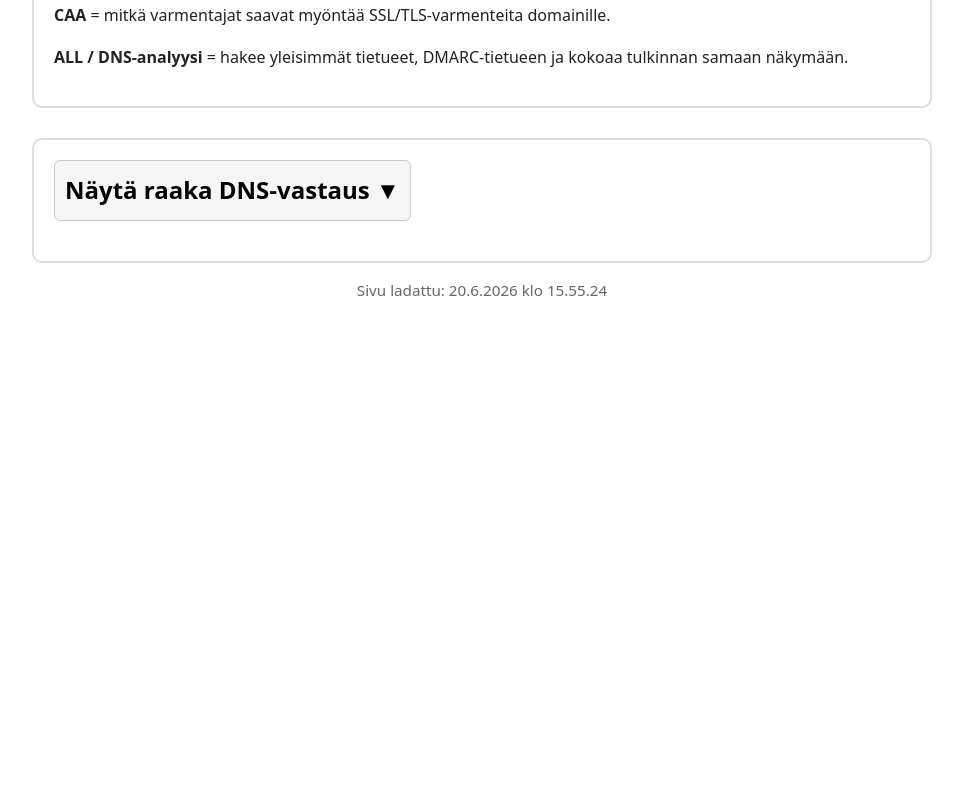
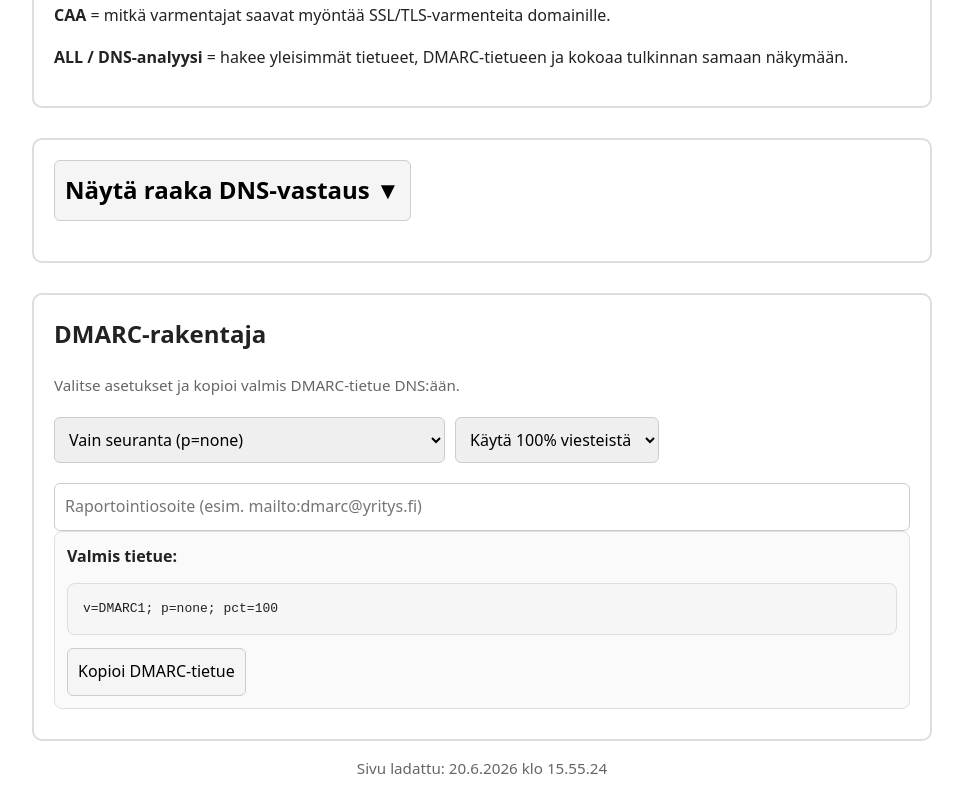
Before and after one commit to p15272/dnsone, a plain HTML site: page index.html in a window 1280 px wide. Shown: the part 866-1678 px from the top of the page, without its empty margins (158-1121 px from the left). Before the commit the page ends 1253 px from the top, so only its background shows below. Drawn offline with Linux system fonts and the light colour scheme.

Commit message:
dmarc builder

```diff
--- a/index.html
+++ b/index.html
@@ -314,6 +314,37 @@
         <h2><button id="toggleRawDns" type="button">Näytä raaka DNS-vastaus ▼</button></h2>
         <pre id="rawJson" hidden>Ei hakua vielä.</pre>
     </div>
+
+
+    <div class="box">
+        <h2>DMARC-rakentaja</h2>
+        <p class="small">Valitse asetukset ja kopioi valmis DMARC-tietue DNS:ään.</p>
+
+        <div class="form-row">
+            <select id="dmarcPolicy">
+                <option value="none">Vain seuranta (p=none)</option>
+                <option value="quarantine">Epäilyttävät viestit roskapostiin (p=quarantine)</option>
+                <option value="reject">Hylkää epäilyttävät viestit (p=reject)</option>
+            </select>
+
+            <select id="dmarcPct">
+                <option value="100">Käytä 100% viesteistä</option>
+                <option value="50">Käytä 50% viesteistä</option>
+                <option value="25">Käytä 25% viesteistä</option>
+            </select>
+        </div>
+
+        <div class="form-row">
+            <input id="dmarcRua" type="text" placeholder="Raportointiosoite (esim. mailto:dmarc@yritys.fi)">
+        </div>
+
+        <div class="record">
+            <strong>Valmis tietue:</strong>
+            <pre id="dmarcOutput">v=DMARC1; p=none; pct=100</pre>
+            <button id="copyDmarcButton" type="button">Kopioi DMARC-tietue</button>
+        </div>
+    </div>
+
 
     <p id="time" class="small"></p>
 
@@ -829,7 +860,35 @@
                     : "Piilota raaka DNS-vastaus ▲";
         });
 
-document.getElementById("time").textContent =
+
+        function updateDmarcBuilder() {
+            const policy = document.getElementById("dmarcPolicy").value;
+            const pct = document.getElementById("dmarcPct").value;
+            const rua = document.getElementById("dmarcRua").value.trim();
+
+            let record = `v=DMARC1; p=${policy}; pct=${pct}`;
+
+            if (rua) {
+                record += `; rua=${rua}`;
+            }
+
+            document.getElementById("dmarcOutput").textContent = record;
+        }
+
+        document.getElementById("dmarcPolicy").addEventListener("change", updateDmarcBuilder);
+        document.getElementById("dmarcPct").addEventListener("change", updateDmarcBuilder);
+        document.getElementById("dmarcRua").addEventListener("input", updateDmarcBuilder);
+
+        document.getElementById("copyDmarcButton").addEventListener("click", async () => {
+            await navigator.clipboard.writeText(
+                document.getElementById("dmarcOutput").textContent
+            );
+        });
+
+        updateDmarcBuilder();
+
+
+        document.getElementById("time").textContent =
             "Sivu ladattu: " + new Date().toLocaleString("fi-FI");
     </script>
 </body>
```
